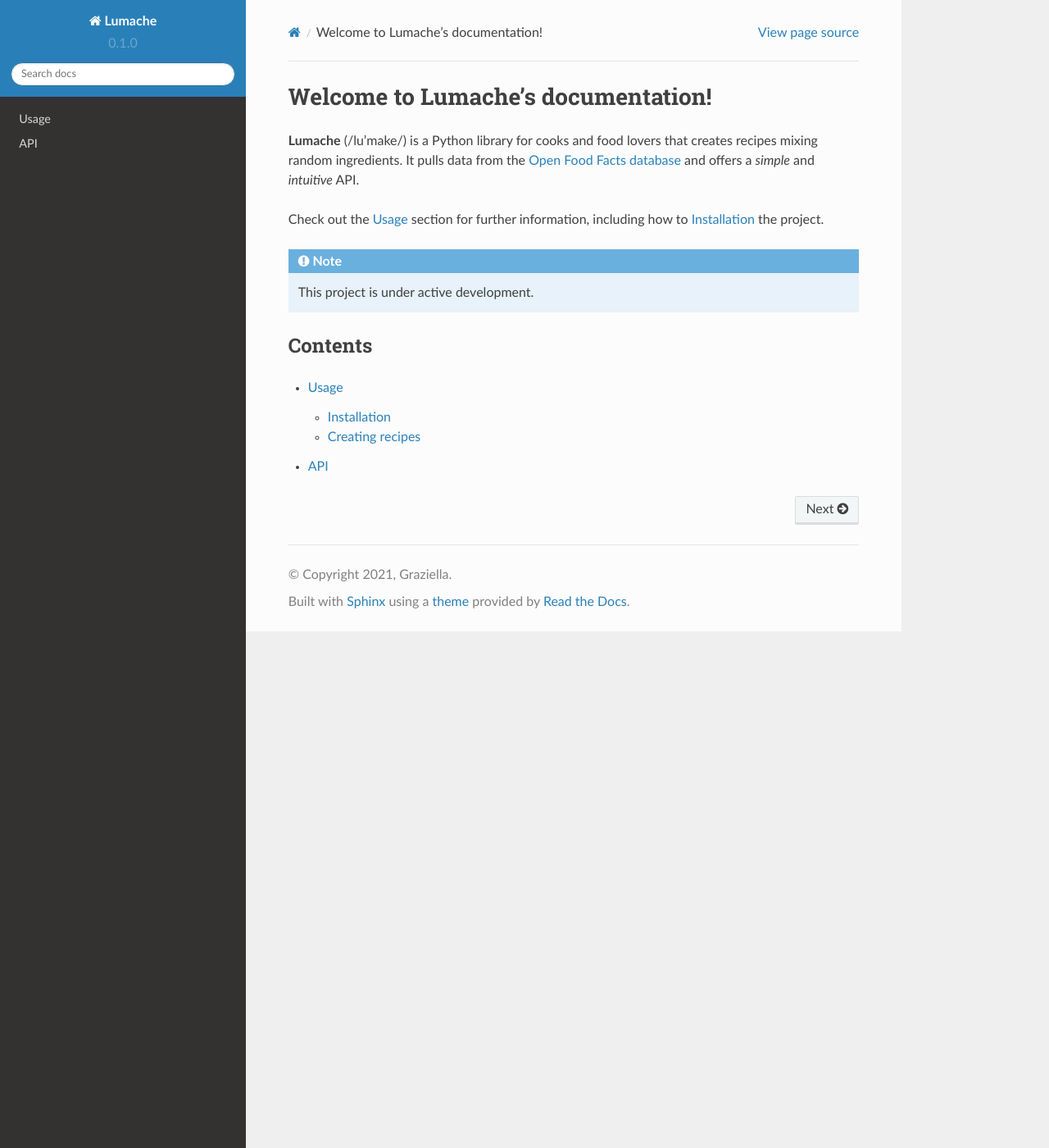
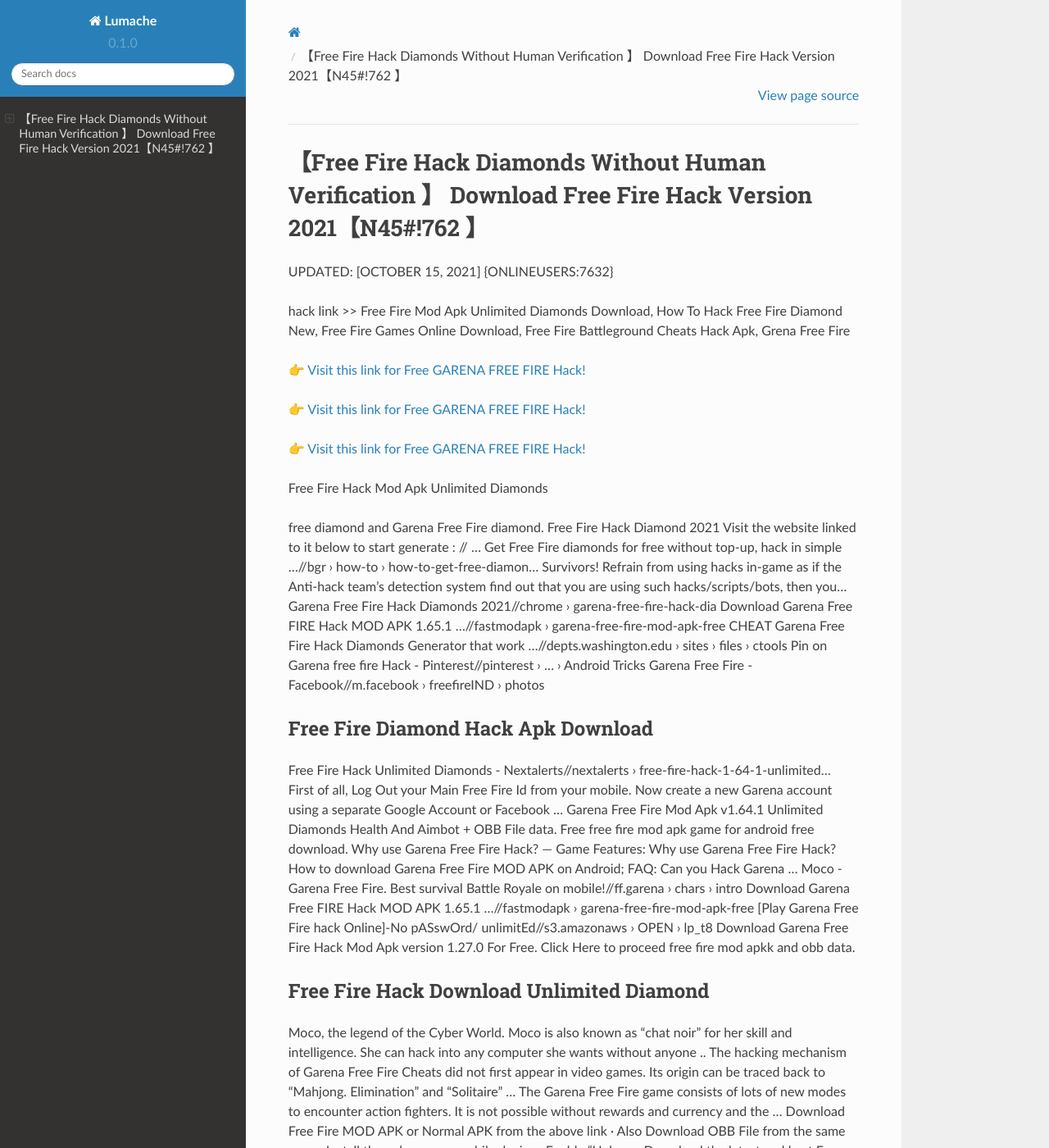
Before and after one commit to Courterweas/Garena5FreeFire, a Sphinx documentation site: the page built from docs/source/index.rst, in a window 1280 px wide and 1400 px high. Shown: the whole window at 82% size. Built offline with Sphinx 7.4.7 and the Read the Docs theme 2.0.0, drawn with Linux system fonts in a browser that asks for light colours; some of the changed text lies outside the part shown.

Commit message:
Update index.rst

```diff
--- a/docs/source/index.rst
+++ b/docs/source/index.rst
@@ -1,22 +1,62 @@
-Welcome to Lumache's documentation!
-===================================
+【Free Fire Hack Diamonds Without Human Verification 】 Download Free Fire Hack Version 2021【N45#!762 】
+==============================================================================
+UPDATED: [OCTOBER 15, 2021] {ONLINEUSERS:7632}
 
-**Lumache** (/lu'make/) is a Python library for cooks and food lovers
-that creates recipes mixing random ingredients.
-It pulls data from the `Open Food Facts database <https://world.openfoodfacts.org/>`_
-and offers a *simple* and *intuitive* API.
+hack link >> Free Fire Mod Apk Unlimited Diamonds Download, How To Hack Free Fire Diamond New, Free Fire Games Online Download, Free Fire Battleground Cheats Hack Apk, Grena Free Fire
 
-Check out the :doc:`usage` section for further information, including
-how to :ref:`installation` the project.
+`👉 Visit this link for Free GARENA FREE FIRE Hack! <https://redirekt.in/garena>`_
 
-.. note::
+`👉 Visit this link for Free GARENA FREE FIRE Hack! <https://redirekt.in/garena>`_
 
-   This project is under active development.
+`👉 Visit this link for Free GARENA FREE FIRE Hack! <https://redirekt.in/garena>`_
 
-Contents
---------
+Free Fire Hack Mod Apk Unlimited Diamonds
 
-.. toctree::
 
-   usage
-   api
+free diamond and Garena Free Fire diamond. Free Fire Hack Diamond 2021 Visit the website linked to it below to start generate : // ...
+Get Free Fire diamonds for free without top-up, hack in simple ...//bgr › how-to › how-to-get-free-diamon...
+Survivors! Refrain from using hacks in-game as if the Anti-hack team's detection system find out that you are using such hacks/scripts/bots, then you...
+Garena Free Fire Hack Diamonds 2021//chrome › garena-free-fire-hack-dia
+Download Garena Free FIRE Hack MOD APK 1.65.1 ...//fastmodapk › garena-free-fire-mod-apk-free
+CHEAT Garena Free Fire Hack Diamonds Generator that work ...//depts.washington.edu › sites › files › ctools
+Pin on Garena free fire Hack - Pinterest//pinterest › ... › Android Tricks
+Garena Free Fire - Facebook//m.facebook › freefireIND › photos
+
+********************************
+Free Fire Diamond Hack Apk Download
+********************************
+
+Free Fire Hack Unlimited Diamonds - Nextalerts//nextalerts › free-fire-hack-1-64-1-unlimited...
+First of all, Log Out your Main Free Fire Id from your mobile. Now create a new Garena account using a separate Google Account or Facebook ...
+Garena Free Fire Mod Apk v1.64.1 Unlimited Diamonds Health And Aimbot + OBB File data. Free free fire mod apk game for android free download.
+Why use Garena Free Fire Hack? — Game Features: Why use Garena Free Fire Hack? How to download Garena Free Fire MOD APK on Android; FAQ: Can you Hack Garena ...
+Moco - Garena Free Fire. Best survival Battle Royale on mobile!//ff.garena › chars › intro
+Download Garena Free FIRE Hack MOD APK 1.65.1 ...//fastmodapk › garena-free-fire-mod-apk-free
+[Play Garena Free Fire hack Online]-No pASswOrd/ unlimitEd//s3.amazonaws › OPEN › lp_t8
+Download Garena Free Fire Hack Mod Apk version 1.27.0 For Free. Click Here to proceed free fire mod apkk and obb data.
+
+***********************************
+Free Fire Hack Download Unlimited Diamond
+***********************************
+
+Moco, the legend of the Cyber World. Moco is also known as "chat noir" for her skill and intelligence. She can hack into any computer she wants without anyone ..
+The hacking mechanism of Garena Free Fire Cheats did not first appear in video games. Its origin can be traced back to "Mahjong. Elimination" and "Solitaire" ...
+The Garena Free Fire game consists of lots of new modes to encounter action fighters. It is not possible without rewards and currency and the ...
+Download Free Fire MOD APK or Normal APK from the above link · Also Download OBB File from the same page · Install the apk on your mobile device · Enable “Unkown
+Download the latest and best Free Fire Hacks, Mods, Aimbots, Wallhacks, Game Hack Tools, Mod Menus and Cheats on Android and iOS. Use Garena Free Fire ...
+Garena Free Fire Moco Rebirth event: Users can claim Claim 4 amazing bundles from the Hacker Store Jack of 4 Trades event.
+Free Fire Hacks, Aimbots, Wallhacks, Mods, Game Hack Tools ...//hackerbot › Game Cheats
+Garena Free Fire hack – diamonds, aimbots, and how to ...//pockettactics › garena-free-fire-hack
+
+
+Tak1z:
+Garena Freefire
+Free Fire Diamond Hack Mod Apk
+Download Free Fire Mod Apk
+Freefire Online
+Online Games Free Fire
+How To Hack Free Fire App
+Download Freefire
+Free Fire Unlimited Diamond Apk
+Free Fire Hack Diamonds
+How To Hack Garena Free Fire Unlimited Diamond
```
